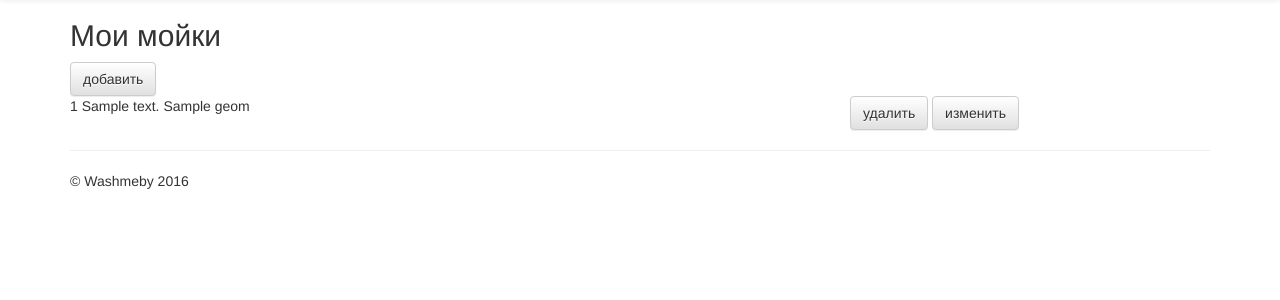
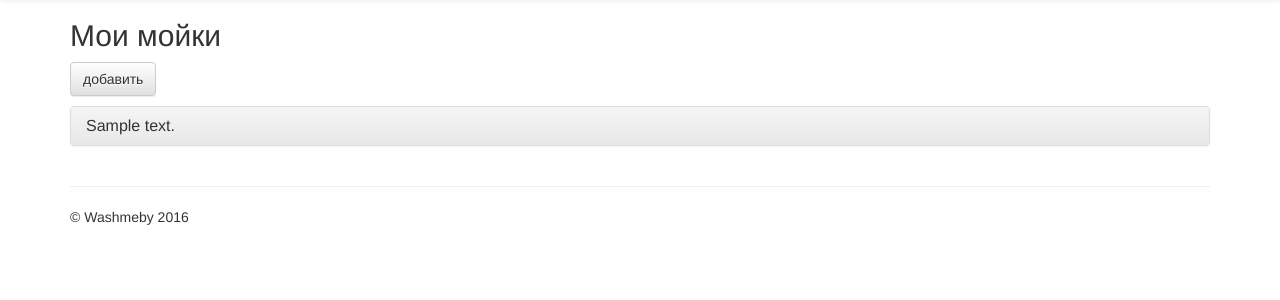
Before and after one commit to dzh21/washmeby, a Django app: template carwash/templates/carwash/carwashes.html in a window 1280 px wide. Shown: the part 51-351 px from the top of the page. Run offline with Django 3.2, Linux system fonts and the light colour scheme; the template is opened without the code that fills it: most values are stand-ins (such as "Sample title", 1, 10 or a date in 2020); parts of the project's set-up code (start-up, migrations or seed data) failed here and were passed over; some libraries are stand-ins or nearby versions.

Commit message:
make pretty forms and carwashes list

```diff
--- a/carwash/models.py
+++ b/carwash/models.py
@@ -10,7 +10,7 @@ class CarWash(models.Model):
     address = models.CharField(max_length=255)
     # Work time
     # Busy
-    workload = models.BooleanField()
+    workload = models.BooleanField(default=False)
     # Price
     # Sale
     geom = PointField()
--- a/carwash/templates/carwash/carwashes.html
+++ b/carwash/templates/carwash/carwashes.html
@@ -1,19 +1,35 @@
 {% extends "base.html" %}
 {% block content %}
 
-<h2>Мои мойки</h2><a href="{% url 'carwashes_new' %}"  class="btn btn-default">добавить</a>
-
-{% for carwash in carwashes %}
 <div class="row">
-    <div class="col-md-8">
-      {{ forloop.counter }} {{ carwash.address }} {{ carwash.geom }}
-    </div>
-    <div class="col-md-4">
-      <a href="{% url 'carwashes_del' pk=carwash.id %}" class="btn btn-default">удалить</a>
-      <a href="{% url 'carwashes_edit' pk=carwash.id %}"  class="btn btn-default">изменить</a>
+    <div class="col-md-12">
+        <h2>Мои мойки</h2>
+        <p><a href="{% url 'carwashes_new' %}"  class="btn btn-default">добавить</a></p>
+        <div class="panel-group" id="accordion" role="tablist" aria-multiselectable="true">
+          {% for carwash in carwashes %}
+          <div class="panel panel-default">
+            <div class="panel-heading" role="tab" id="headingOne">
+              <h4 class="panel-title">
+                <a role="button" data-toggle="collapse" data-parent="#accordion" href="#collapse{{ forloop.counter }}" aria-expanded="true" aria-controls="collapseOne">
+                  {{ carwash.address }}
+                </a>
+              </h4>
+            </div>
+            <div id="collapse{{ forloop.counter }}" class="panel-collapse collapse" role="tabpanel" aria-labelledby="headingOne">
+              <div class="panel-body">
+                <div class="col-sm-8">
+                    {{ carwash.geom }}
+                </div>
+                <div class="col-sm-2">
+                    <a href="{% url 'carwashes_del' pk=carwash.id %}" class="btn btn-default">удалить</a>
+                    <a href="{% url 'carwashes_edit' pk=carwash.id %}"  class="btn btn-default">изменить</a>
+                </div>
+              </div>
+            </div>
+          </div>
+          {% endfor %}
+        </div>
     </div>
 </div>
-{% endfor %}
-
 
 {% endblock content %}
--- a/userauth/templates/registration/login.html
+++ b/userauth/templates/registration/login.html
@@ -6,7 +6,9 @@
     <div class="col-md-3 col-md-offset-4">
 
     {% if form.errors %}
-    {{ form.errors }}
+    <div class="alert alert-danger" role="alert">
+        Проверьте данные!
+    </div>
     {% endif %}
 
       <form class="form-auth" method="post" action="{% url 'login' %}">
```
Also changed, not shown: carwash/templates/carwash/carwash_confirm_delete.html (+12 -7 lines), carwash/templates/carwash/carwash_form.html (+30 -12 lines), db.sqlite3.
